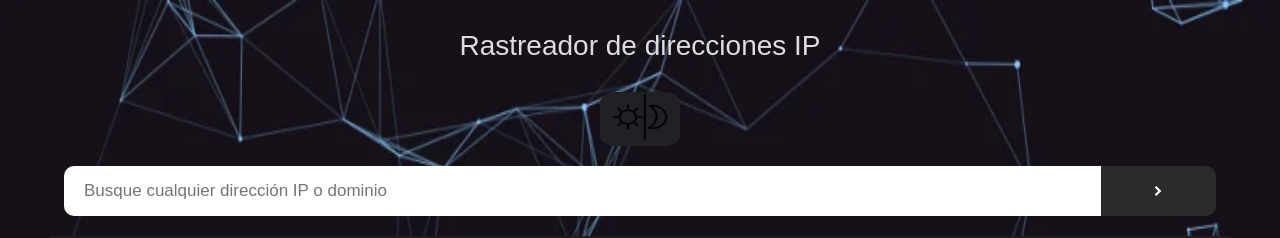
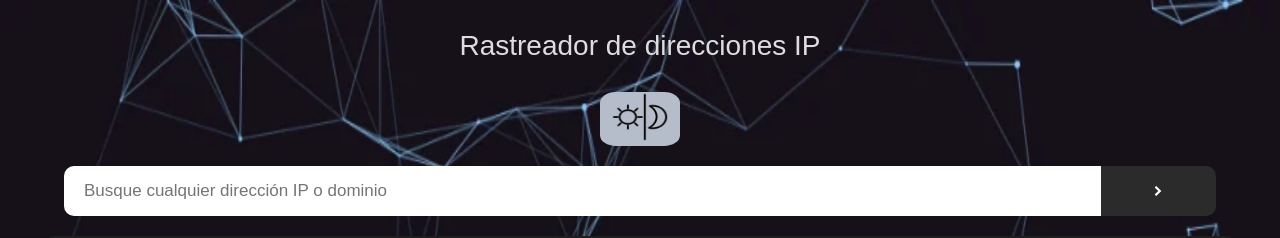
Before and after one commit to Aljofranc/RastreadorIP, a plain HTML site: page public/index.html in a window 1280 px wide. Both pictures are taken after a click on the link 640 px from the left and 119 px from the top of the page. Shown: the top 238 px of the page. Drawn offline with nearby package versions, Linux system fonts and the light colour scheme; no server answers.

Commit message:
Update darksyle.css

```diff
--- a/public/assets/css/darksyle.css
+++ b/public/assets/css/darksyle.css
@@ -9,7 +9,8 @@ body.dark .bg-img{
 background: url(/public/assets/img/fondo.webp);
 }
 body.dark #darkMode{
-    background: #202125;
+     background: #b6bdca;
+;
 
   }
 
```
